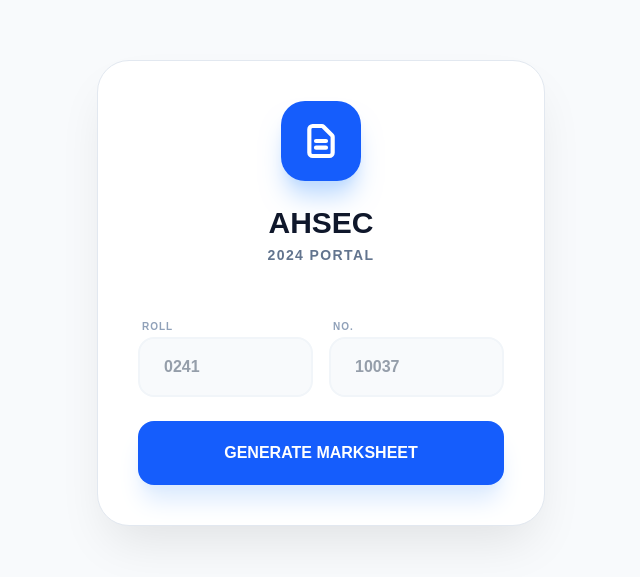
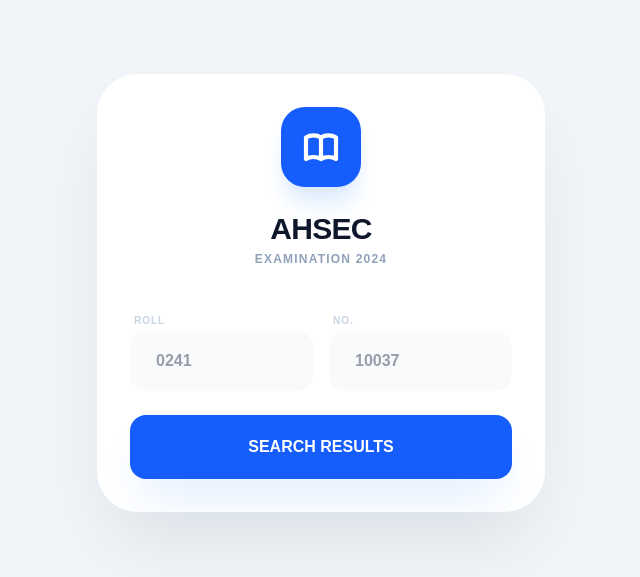
Before and after one commit to shibu786r-code/result, a Next.js app in the folder portal/: page / in a window 1280 px wide. Shown: the part 107-684 px from the top of the page, without its empty margins (319-959 px from the left). Built offline with nearby package versions, Linux system fonts and the light colour scheme.

Commit message:
FinalAccuracyFix

```diff
--- a/portal/src/app/page.tsx
+++ b/portal/src/app/page.tsx
@@ -52,7 +52,7 @@
 
     doc.setFontSize(12);
     doc.text("MARKS-SHEET (INTERNET COPY)", pageWidth / 2, 32, { align: "center" });
-    doc.text("HIGHER SECONDARY FINAL EXAMINATION-2024", pageWidth / 2, 39, { align: "center" });
+    doc.text(`HIGHER SECONDARY FINAL EXAMINATION-2024`, pageWidth / 2, 39, { align: "center" });
 
     doc.setFontSize(9);
     doc.setFont("times", "normal");
@@ -62,7 +62,7 @@
     let y = 50;
     doc.setFontSize(11);
     doc.text(`Stream :  ${result.Stream || "ARTS"}`, 12, y);
-    doc.text(`Date :  ${new Date().toLocaleDateString("en-IN")}`, pageWidth - 55, y);
+    doc.text(`Date :  ${result.Date || new Date().toLocaleDateString("en-IN")}`, pageWidth - 55, y);
 
     y += 8;
     doc.text(`Name :  ${result.CandidateName}`, 12, y);
@@ -76,17 +76,17 @@
 
     // --- MARKS TABLE ---
     const rows = [];
-    // Loop up to 16 to catch all subjects even with gaps in CSV
+    // Catch every subject slot from Sub1 to Sub16
     for (let i = 1; i <= 16; i++) {
       if (result[`Sub${i}_Code`]) {
         rows.push([
           result[`Sub${i}_Code`],
-          result[`Sub${i}_Pap_Indicator`] || "CORE",
+          result[`Sub${i}_Pap_Indicator`] || "",
           result[`Sub${i}_Name`],
           result[`Sub${i}_Th_Marks`] || "",
           result[`Sub${i}_Pr_Marks`] || "",
           result[`Sub${i}_Tot_Marks`],
-          "" // Empty space for the merged RESULT column
+          "" // Empty Result merge space
         ]);
       }
     }
@@ -106,10 +106,9 @@
         3: { halign: "center", cellWidth: 20 },
         4: { halign: "center", cellWidth: 15 },
         5: { halign: "center", cellWidth: 20 },
-        6: { cellWidth: 35 } // Result column
+        6: { cellWidth: 35 }
       },
       didDrawCell: (data) => {
-        // Handle the merged RESULT column manually
         if (data.section === 'body' && data.column.index === 6 && data.row.index === 0) {
           const x = data.cell.x;
           const yStart = data.cell.y;
@@ -120,12 +119,15 @@
 
           doc.setFontSize(8);
           doc.setFont("times", "bolditalic");
-          let ty = yStart + 15;
+          let ty = yStart + 8;
           doc.text("1st Division", x + 5, ty); doc.text("300 and above", x + 5, ty + 4);
-          ty += 20;
+          ty += 15;
           doc.text("2nd Division", x + 5, ty); doc.text("225 - 299", x + 5, ty + 4);
-          ty += 20;
+          ty += 15;
           doc.text("3rd Division", x + 5, ty); doc.text("150/153/156/159 - 224", x + 5, ty + 4);
+          doc.setFontSize(6);
+          doc.text("* 150/153/156/159 depend", x+5, ty+8);
+          doc.text("on practical subjects.", x+5, ty+11);
         }
       }
     });
@@ -133,8 +135,8 @@
     // --- GRAND TOTAL ---
     // @ts-ignore
     let tableEndY = doc.lastAutoTable.finalY;
-    doc.rect(12, tableEndY, 155, 12); // Main bar
-    doc.rect(167, tableEndY, 31, 12); // Result box
+    doc.rect(12, tableEndY, 155, 12);
+    doc.rect(167, tableEndY, 31, 12);
 
     doc.setFont("times", "bold");
     doc.text("GRAND TOTAL (Out of 500 Marks)", 14, tableEndY + 5);
@@ -154,12 +156,12 @@
     // --- BOTTOM QR & WATERMARK ---
     const qrData = `Roll: ${result.RollNumber}, Name: ${result.CandidateName}, Total: ${result.Total_Marks_in_Figure}`;
     const qrCodeUrl = await QRCode.toDataURL(qrData);
-    doc.addImage(qrCodeUrl, "PNG", pageWidth / 2 - 15, tableEndY + 35, 30, 30);
+    doc.addImage(qrCodeUrl, "PNG", pageWidth / 2 - 15, tableEndY + 25, 30, 30);
     doc.setFontSize(8);
-    doc.text("SCAN ME", pageWidth / 2, tableEndY + 68, { align: "center" });
+    doc.text("SCAN ME", pageWidth / 2, tableEndY + 58, { align: "center" });
 
-    // PASS MARKS TABLE (Small table at bottom left)
-    const passMarksY = tableEndY + 35;
+    // PASS MARKS TABLE
+    const passMarksY = tableEndY + 25;
     autoTable(doc, {
         startY: passMarksY,
         margin: { left: 12 },
@@ -174,8 +176,8 @@
         columnStyles: { 0: { halign: 'left', fontStyle: 'bold' } }
     });
 
-    // INTERNET COPY OUTLINE TEXT
-    doc.setTextColor(240);
+    // INTERNET COPY WATERMARK
+    doc.setTextColor(245);
     doc.setFontSize(60);
     doc.setFont("times", "bold");
     doc.text("Internet Copy", pageWidth - 15, pageHeight - 45, { angle: 35, align: "right" });
@@ -185,66 +187,65 @@
     doc.setFontSize(9);
     const footY = pageHeight - 25;
     doc.text("Controller of Examinations", pageWidth - 15, footY, { align: "right" });
-    doc.text("Assam Higher Secondary Education Council", pageWidth - 15, footY + 5, { align: "right" });
-    doc.text("Guwahati-21", pageWidth - 15, footY + 10, { align: "right" });
+    doc.text("Assam Higher Secondary Education Council", pageWidth - 15, footY + 4, { align: "right" });
+    doc.text("Guwahati-21", pageWidth - 15, footY + 8, { align: "right" });
 
-    doc.setFontSize(7.5);
-    doc.text("This marks sheet is not to be treated as original. It is meant for immediate information to the examinee. Original marks sheet will be issued separately.", pageWidth / 2, pageHeight - 5, { align: "center" });
+    doc.setFontSize(7);
+    doc.text("This marks sheet is not to be treated as original. Original marks sheet will be issued separately.", pageWidth / 2, pageHeight - 5, { align: "center" });
 
     doc.save(`Marksheet_${result.RollNumber}.pdf`);
   };
 
   return (
-    <main className="min-h-screen bg-[#f8fafc] flex items-center justify-center p-6">
-      <div className="max-w-md w-full bg-white rounded-[2rem] shadow-[0_25px_50px_-12px_rgba(0,0,0,0.1)] p-10 border border-slate-200">
-        <div className="text-center mb-12">
-          <div className="inline-flex items-center justify-center w-20 h-20 bg-blue-600 rounded-3xl shadow-xl shadow-blue-200 mb-6">
-            <svg className="w-10 h-10 text-white" fill="none" stroke="currentColor" viewBox="0 0 24 24"><path strokeLinecap="round" strokeLinejoin="round" strokeWidth="2.5" d="M9 12h6m-6 4h6m2 5H7a2 2 0 01-2-2V5a2 2 0 012-2h5.586a1 1 0 01.707.293l5.414 5.414a1 1 0 01.293.707V19a2 2 0 01-2 2z"></path></svg>
+    <main className="min-h-screen bg-[#f1f5f9] flex items-center justify-center p-4">
+      <div className="max-w-md w-full bg-white rounded-[2.5rem] shadow-[0_40px_80px_-20px_rgba(0,0,0,0.1)] p-8 border border-white">
+        <div className="text-center mb-10">
+          <div className="w-20 h-20 bg-blue-600 rounded-3xl mx-auto flex items-center justify-center shadow-xl shadow-blue-100 mb-6 group hover:scale-110 transition-transform duration-500">
+            <svg className="w-10 h-10 text-white" fill="none" stroke="currentColor" viewBox="0 0 24 24"><path strokeLinecap="round" strokeLinejoin="round" strokeWidth="2.5" d="M12 6.253v13m0-13C10.832 5.477 9.246 5 7.5 5S4.168 5.477 3 6.253v13C4.168 18.477 5.754 18 7.5 18s3.246.477 4.5 1.253m0-13C13.168 5.477 14.754 5 16.5 5c1.747 0 3.332.477 4.5 1.253v13C19.832 18.477 18.247 18 16.5 18c-1.746 0-3.332.477-4.5 1.253"></path></svg>
           </div>
-          <h1 className="text-3xl font-black text-slate-900">AHSEC</h1>
-          <p className="text-slate-500 font-bold text-sm tracking-widest mt-1">2024 PORTAL</p>
+          <h1 className="text-3xl font-black text-slate-900 tracking-tight">AHSEC</h1>
+          <p className="text-slate-400 font-black text-xs uppercase tracking-widest mt-1">Examination 2024</p>
         </div>
 
         <div className="space-y-6">
           <div className="grid grid-cols-2 gap-4">
             <div className="space-y-2">
-              <label className="text-[10px] font-black text-slate-400 uppercase tracking-widest ml-1">Roll</label>
-              <input type="text" value={roll} onChange={(e) => setRoll(e.target.value)} placeholder="0241" className="w-full bg-slate-50 border-2 border-slate-100 rounded-2xl px-6 py-4 focus:border-blue-600 outline-none transition-all font-bold text-slate-700" />
+              <label className="text-[10px] font-black text-slate-300 uppercase tracking-widest ml-1">Roll</label>
+              <input type="text" value={roll} onChange={(e) => setRoll(e.target.value)} placeholder="0241" className="w-full bg-slate-50 border-2 border-slate-50 rounded-2xl px-6 py-4 focus:border-blue-600 focus:bg-white outline-none transition-all font-bold text-slate-700" />
             </div>
             <div className="space-y-2">
-              <label className="text-[10px] font-black text-slate-400 uppercase tracking-widest ml-1">No.</label>
-              <input type="text" value={no} onChange={(e) => setNo(e.target.value)} placeholder="10037" className="w-full bg-slate-50 border-2 border-slate-100 rounded-2xl px-6 py-4 focus:border-blue-600 outline-none transition-all font-bold text-slate-700" />
+              <label className="text-[10px] font-black text-slate-300 uppercase tracking-widest ml-1">No.</label>
+              <input type="text" value={no} onChange={(e) => setNo(e.target.value)} placeholder="10037" className="w-full bg-slate-50 border-2 border-slate-50 rounded-2xl px-6 py-4 focus:border-blue-600 focus:bg-white outline-none transition-all font-bold text-slate-700" />
             </div>
           </div>
 
-          <button onClick={fetchResult} disabled={loading} className="w-full bg-blue-600 text-white font-black py-5 rounded-2xl shadow-xl shadow-blue-100 hover:bg-blue-700 hover:scale-[1.02] active:scale-[0.98] transition-all flex items-center justify-center gap-3">
-            {loading ? <div className="w-6 h-6 border-3 border-white/30 border-t-white rounded-full animate-spin"></div> : "GENERATE MARKSHEET"}
+          <button onClick={fetchResult} disabled={loading} className="w-full bg-blue-600 text-white font-black py-5 rounded-2xl shadow-2xl shadow-blue-100 hover:bg-blue-700 hover:-translate-y-1 active:scale-95 transition-all flex items-center justify-center gap-3">
+            {loading ? <div className="w-6 h-6 border-3 border-white/30 border-t-white rounded-full animate-spin"></div> : "SEARCH RESULTS"}
           </button>
         </div>
 
-        {error && <div className="mt-8 p-4 bg-red-50 text-red-600 rounded-2xl text-center text-sm font-black border border-red-100">{error}</div>}
+        {error && <div className="mt-8 p-4 bg-red-50 text-red-600 rounded-2xl text-center text-sm font-black animate-bounce">{error}</div>}
 
         {result && (
-          <div className="mt-10 pt-10 border-t-2 border-slate-100 animate-in fade-in slide-in-from-bottom-6 duration-700">
-            <div className="bg-slate-900 rounded-[2rem] p-8 text-white relative overflow-hidden">
-              <div className="absolute top-0 right-0 w-32 h-32 bg-white/5 rounded-full -mr-16 -mt-16"></div>
-              <p className="text-slate-500 text-[10px] font-black uppercase tracking-widest mb-2">Student Name</p>
-              <h2 className="text-2xl font-black mb-6 leading-tight">{result.CandidateName}</h2>
+          <div className="mt-10 pt-10 border-t border-slate-100 animate-in fade-in slide-in-from-bottom-10 duration-1000">
+            <div className="bg-slate-900 rounded-[2rem] p-8 text-white">
+              <p className="text-slate-500 text-[10px] font-black uppercase mb-1">Candidate Name</p>
+              <h2 className="text-2xl font-black mb-6 leading-tight truncate">{result.CandidateName}</h2>
 
               <div className="grid grid-cols-2 gap-4 mb-8">
-                <div className="bg-white/5 p-4 rounded-2xl border border-white/10">
-                  <p className="text-slate-500 text-[9px] font-bold uppercase mb-1">Status</p>
+                <div className="bg-white/5 p-5 rounded-3xl border border-white/5">
+                  <p className="text-slate-500 text-[9px] font-black uppercase mb-1">Marks</p>
+                  <p className="text-2xl font-black">{result.Total_Marks_in_Figure}</p>
+                </div>
+                <div className="bg-white/5 p-5 rounded-3xl border border-white/5">
+                  <p className="text-slate-500 text-[9px] font-black uppercase mb-1">Division</p>
                   <p className="text-lg font-black">{result.FinalResult || "PASSED"}</p>
-                </div>
-                <div className="bg-white/5 p-4 rounded-2xl border border-white/10">
-                  <p className="text-slate-500 text-[9px] font-bold uppercase mb-1">Total</p>
-                  <p className="text-2xl font-black">{result.Total_Marks_in_Figure}</p>
                 </div>
               </div>
 
-              <button onClick={downloadPDF} className="w-full bg-white text-slate-900 font-black py-4 rounded-2xl hover:bg-blue-50 transition-all flex items-center justify-center gap-2">
-                <svg className="w-6 h-6" fill="none" stroke="currentColor" viewBox="0 0 24 24"><path strokeLinecap="round" strokeLinejoin="round" strokeWidth="3" d="M4 16v1a2 2 0 002 2h12a2 2 0 002-2v-1m-4-4l-4 4m0 0l-4-4m4 4V4"></path></svg>
-                DOWNLOAD PDF
+              <button onClick={downloadPDF} className="w-full bg-white text-slate-900 font-black py-4 rounded-2xl hover:bg-blue-50 transition-all flex items-center justify-center gap-2 group">
+                <svg className="w-6 h-6 group-hover:animate-bounce" fill="none" stroke="currentColor" viewBox="0 0 24 24"><path strokeLinecap="round" strokeLinejoin="round" strokeWidth="3" d="M4 16v1a2 2 0 002 2h12a2 2 0 002-2v-1m-4-4l-4 4m0 0l-4-4m4 4V4"></path></svg>
+                GET PDF MARKSHEET
               </button>
             </div>
           </div>
```
Also changed, not shown: 1 other file (tests, documents, lock files or other folders).
